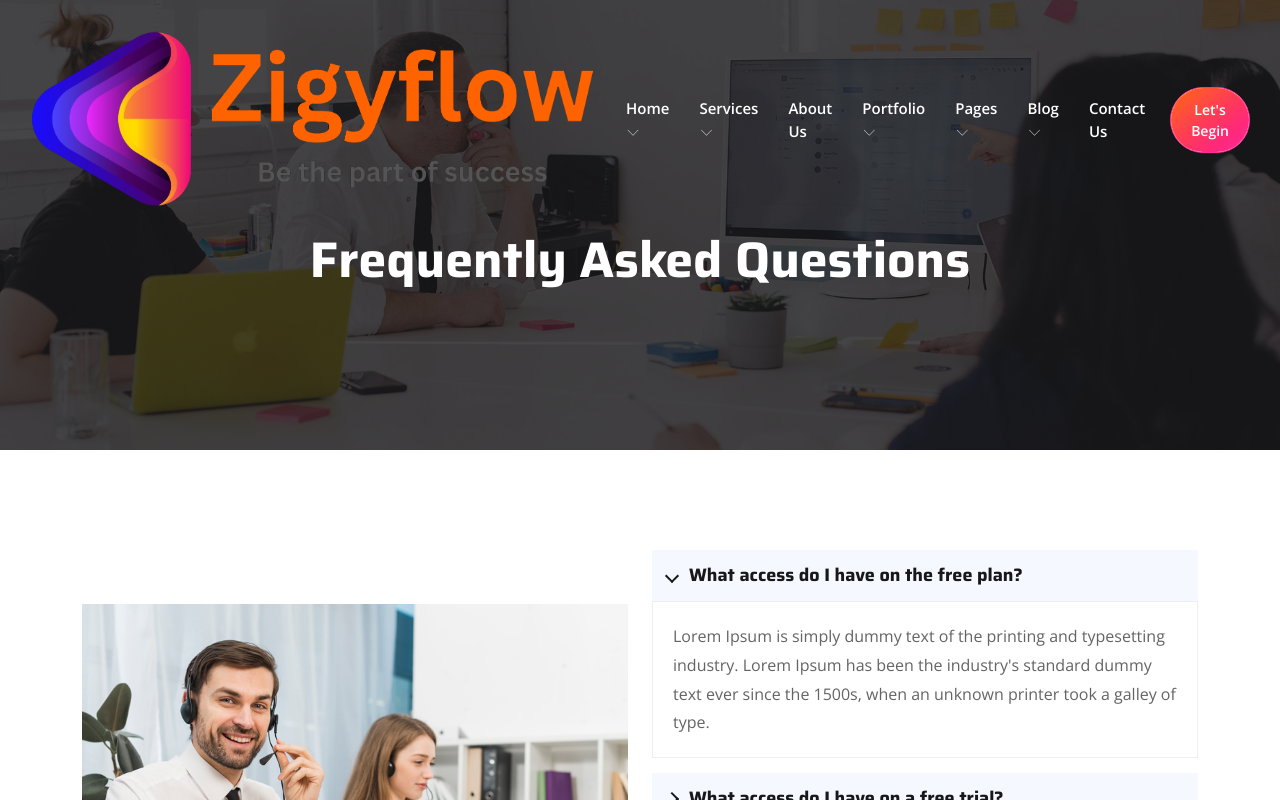
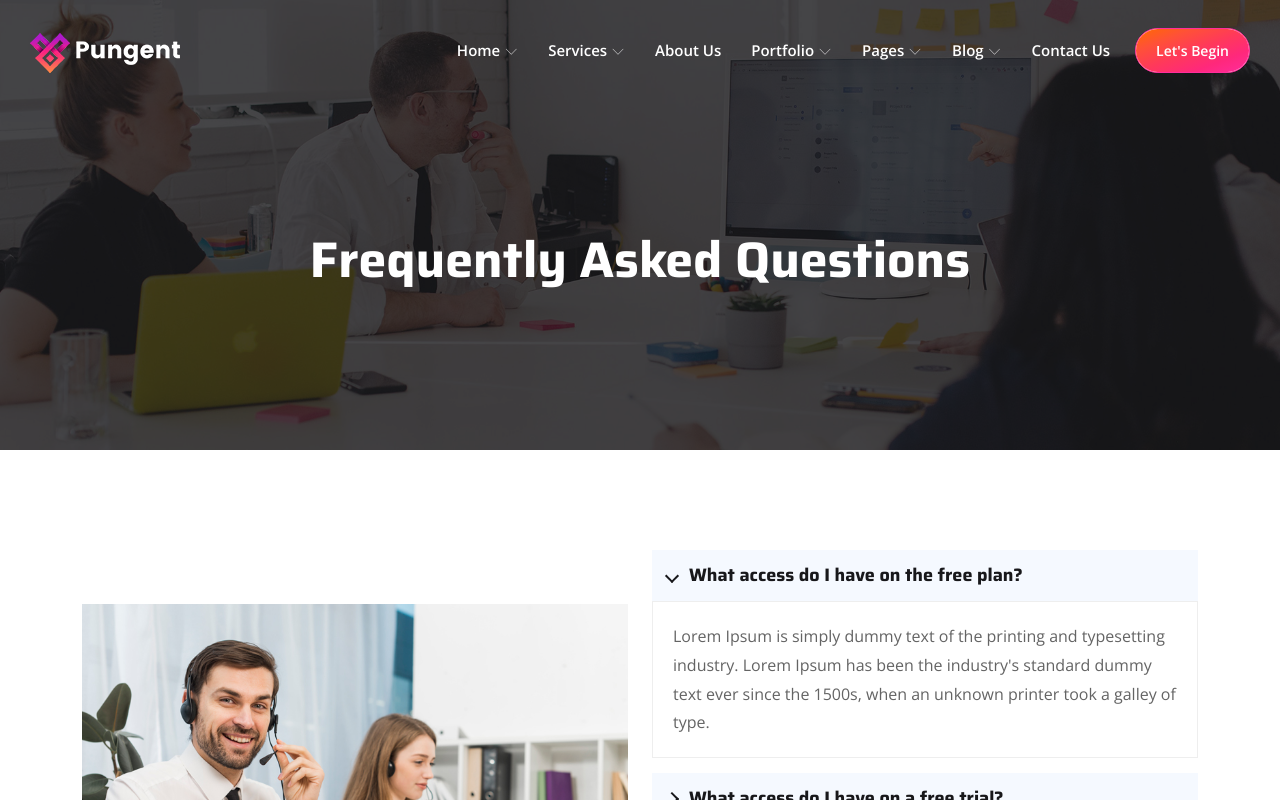
Before and after one commit to itsmedeepak/zigyflow, a Next.js app: page /faq in a window 1280 px wide. Shown: the top 800 px of the page. Built offline with nearby package versions, Linux system fonts and the light colour scheme.

Commit message:
Revert "manish"

```diff
--- a/components/Layouts/NavbarTwo.js
+++ b/components/Layouts/NavbarTwo.js
@@ -42,7 +42,7 @@
                             <Link href="/">
                                 <a className="navbar-brand">
                                     <img src="/images/logo.png" className="black-logo" alt="logo"  width="180"/>
-                                    <img src="/images/logo.png" className="white-logo" alt="logo" />
+                                    <img src="/images/logo-white.png" className="white-logo" alt="logo" />
                                 </a>
                             </Link>
 
--- a/pages/index.js
+++ b/pages/index.js
@@ -17,7 +17,6 @@
 class DefaultHome2 extends Component {
     render() {
         return (
-
             <>
                 <Navbar />
 
```
Also changed, not shown: 2 other files (tests, documents, lock files or other folders).
